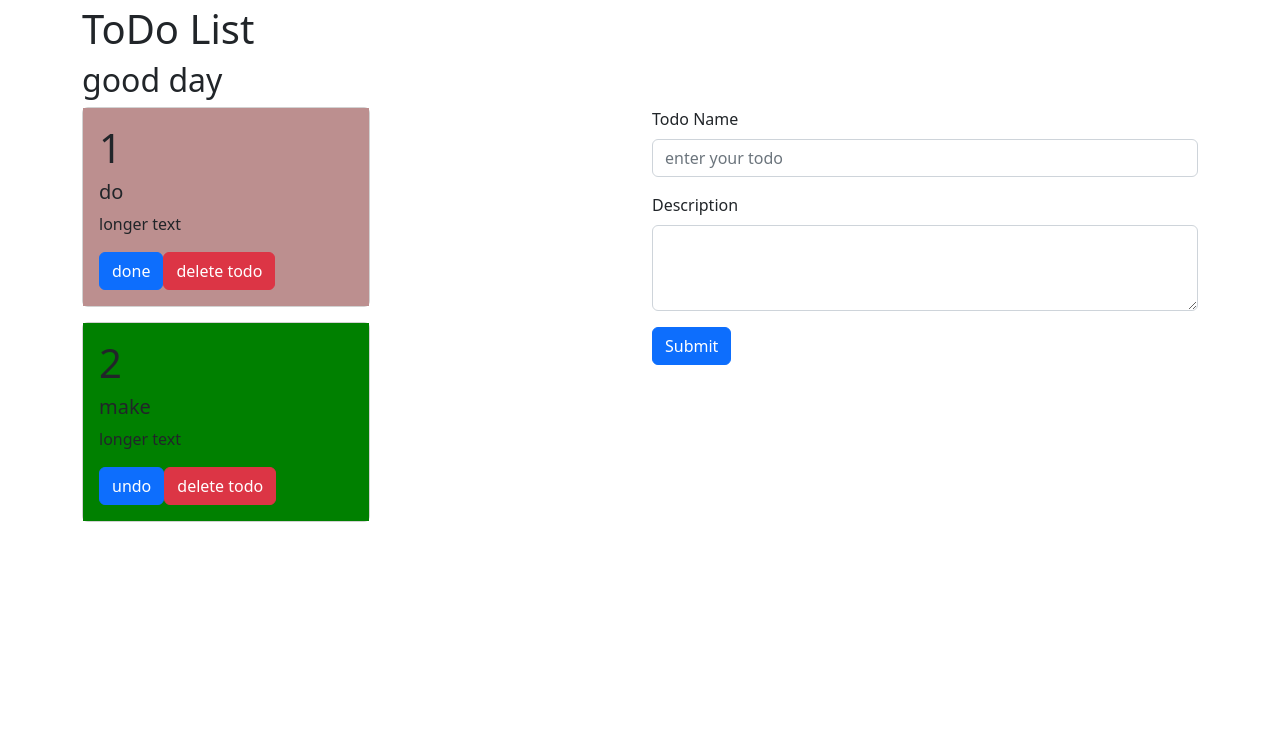
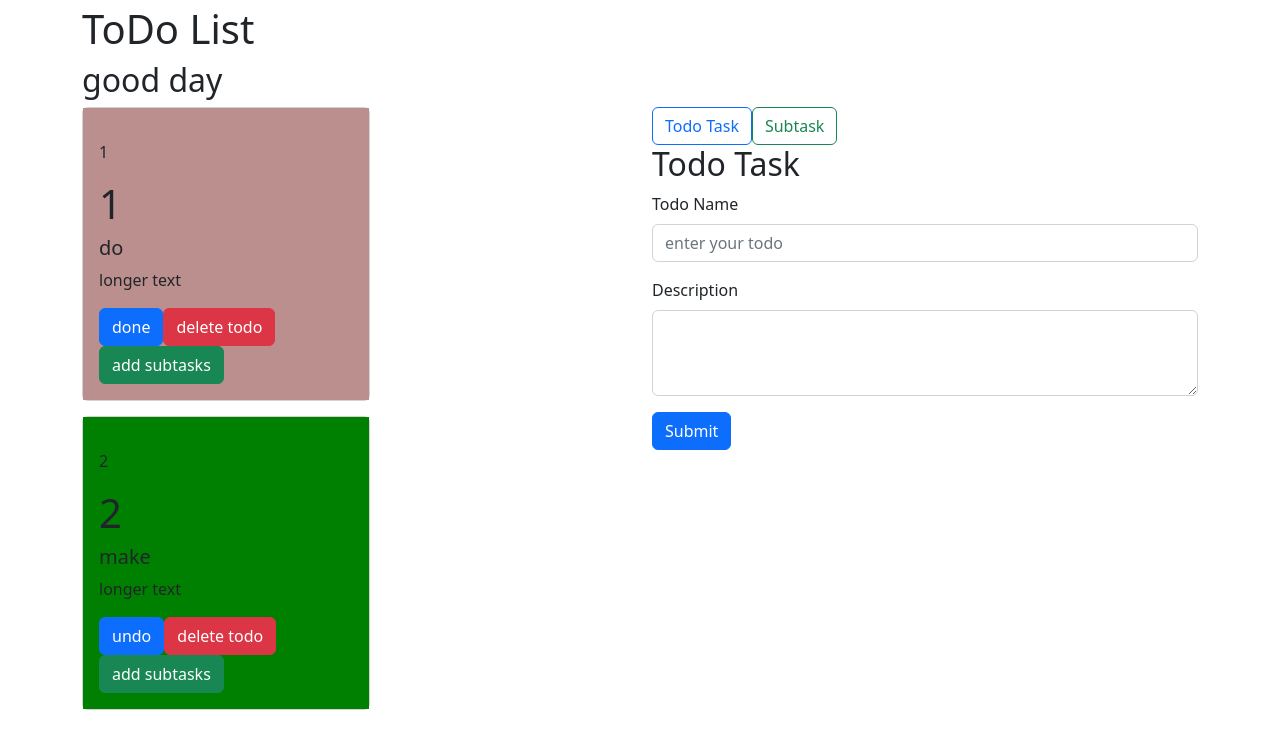
Before and after one commit to ElijahPlushkov/todo-in-vue, a plain HTML site: page index.html in a window 1280 px wide. Shown: the part 51-800 px from the top of the page. Drawn offline with nearby package versions, Linux system fonts and the light colour scheme; no server answers.

Commit message:
built a button to add subtasks

```diff
--- a/components/TodoCardComp.js
+++ b/components/TodoCardComp.js
@@ -1,14 +1,19 @@
 const TodoCardComp = {
     template: `
-        <div class="card my-card" style="width: 18rem;">
+        <div class="card my-card" :class="selectedTodoId === todo.id ? 'selected-todo-border' : ''"
+        style="width: 18rem;" >
             <div class="card-body" :class="todo.isDone ? 'completetodo' : 'incompletetodo'">
+            <p class="card-text">{{ selectedTodoId }}</p>
+            <p class="card-text">{{ todo.id }}</p>
+
                 <h1>{{todo.id}}</h1>
                 <h5 class="card-title">{{ todo.name }}</h5>
                 <p class="card-text">{{ todo.description }}</p>
                 <a href="#" class="btn btn-primary" @click="$emit('change-todo-status', todo)">{{ todo.isDone ? "undo" :
                         "done" }}</a>
                         <a href="#" class="btn btn-danger" @click="$emit('delete-todo', todo.id)">delete todo</a>
+                        <a href="#" class="btn btn-success" @click="$emit('select-todo-id', todo.id)">add subtasks</a>
             </div>
         </div>`,
-    props: ['todo']
+    props: ['todo', 'selectedTodoId']
 }
--- a/index.html
+++ b/index.html
@@ -30,6 +30,9 @@
         .logoGreen {
             border: 2px solid green;
         }
+        .selected-todo-border {
+            border: 2px solid red;
+        }
     </style>
 </head>
 
@@ -45,11 +48,23 @@
 
     <div class="row">
         <div class="col-6">
-            <todo-card-comp :todo="todo" v-for="(todo, index) in todos" :key="todo.id" @change-todo-status="changeTodoStatus" @delete-todo="deleteTodo"></todo-card-comp>
+            <todo-card-comp v-for="(todo, index) in todos" :key="todo.id"
+                            :todo="todo"
+                            :selected-todo-id="selectedTodoId"
+                            @change-todo-status="changeTodoStatus"
+                            @delete-todo="deleteTodo"
+                            @select-todo-id="selectTodoId"
+
+            ></todo-card-comp>
         </div>
 
         <div class="col-6">
+            <button type="button" class="btn btn-outline-primary" @click="selectFormMode()">Todo Task</button>
+            <button type="button" class="btn btn-outline-success" @click="selectFormMode()">Subtask</button>
+
+            <div v-if="formMode === 'task'">
                 <form @submit.prevent="addTodo()">
+                    <h2>Todo Task</h2>
                     <div class="mb-3">
                         <label for="todo" class="form-label">Todo Name</label>
                         <input v-model="todoName" type="text" class="form-control" id="todo"
@@ -61,6 +76,28 @@
                     </div>
                     <button class="btn btn-primary" type="submit">Submit</button>
                 </form>
+            </div>
+            <div v-else>
+                <form>
+                    <h2>Subtask</h2>
+                    <div class="mb-3">
+                        <label for="subtask" class="form-label">Subtask name</label>
+                        <input v-model="subtaskName" type="text" class="form-control" id="subtask"
+                               placeholder="enter subtask">
+                    </div>
+                    <div class="mb-3">
+                        <label for="time" class="form-label">Estimated time</label>
+                        <input v-model="subtaskEstimatedTime" type="number" class="form-control" id="time"
+                               placeholder="enter time">
+                    </div>
+                    <div class="mb-3">
+                        <label for="executor" class="form-label">Executor</label>
+                        <input v-model="subtaskExecutor" type="text" class="form-control" id="executor"
+                               placeholder="enter a name">
+                    </div>
+                    <button class="btn btn-primary" type="submit">Submit</button>
+                </form>
+            </div>
         </div>
 
     </div>
@@ -86,7 +123,13 @@
                 todoDescription: '',
                 isTodoCompleted: false,
                 subTitle: 'good day',
-                cssClassLogo: 'logoGreen'
+                cssClassLogo: 'logoGreen',
+                formMode: 'task', // task and subtask
+
+                subtaskName: '',
+                subtaskExecutor: '',
+                subtaskEstimatedTime: '',
+                selectedTodoId: ''
             }
         },
         methods: {
@@ -124,6 +167,15 @@
             deleteTodo(id) {
                 this.todos = this.todos.filter((todo) => todo.id !== id)
                 this.todos = this.sortByStatusAndId()
+            },
+            selectFormMode() {
+                this.formMode = this.formMode === 'task' ? 'subtask' : 'task'
+            },
+            selectTodoId(id) {
+                this.formMode = 'subtask'
+                let todo = this.todos.find((todo) => todo.id === id)
+                this.selectedTodoId = todo.id
+                console.log(this.selectedTodoId)
             }
         },
         mounted() {
```
Lines whose indentation alone changed are shown as unchanged.
